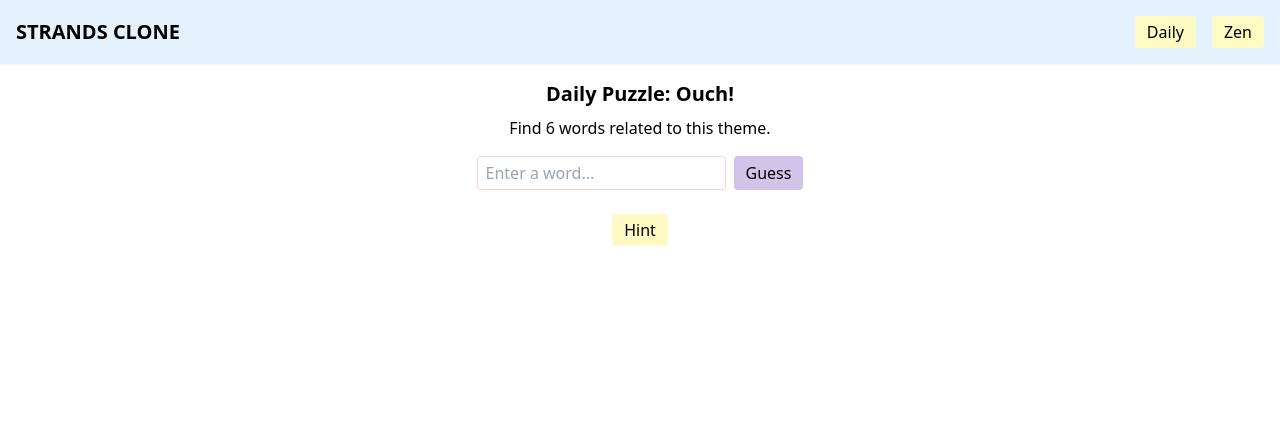
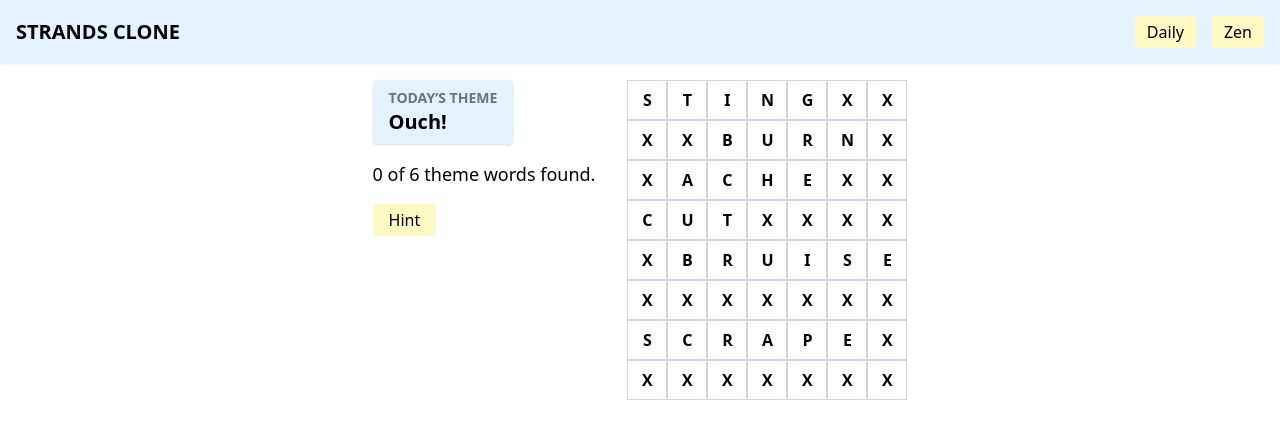
Before and after one commit to Heminyildiz/StrandUncover, a React (Vite) app: page /daily in a window 1280 px wide. Shown: the top 438 px of the page. Built offline with nearby package versions, Linux system fonts and the light colour scheme.

Commit message:
Update DailyGame.jsx

```diff
--- a/src/pages/DailyGame.jsx
+++ b/src/pages/DailyGame.jsx
@@ -1,50 +1,40 @@
 import React, { useEffect, useState } from "react";
+import WordGrid from "../components/WordGrid";
 import HintModal from "../components/HintModal";
 
 function DailyGame() {
   const [puzzle, setPuzzle] = useState(null);
-  const [guess, setGuess] = useState("");
   const [foundWords, setFoundWords] = useState([]);
+  const [hintOpen, setHintOpen] = useState(false);
   const [message, setMessage] = useState("");
-  const [showHint, setShowHint] = useState(false);
 
-  // Bugünün tarihini YYYY-MM-DD olarak al
   const today = new Date().toISOString().split("T")[0];
+  // Örnek: "2025-02-18"
 
   useEffect(() => {
-    // puzzleData.json'dan dailyPuzzles verisini çek
     fetch("/puzzleData.json")
       .then((res) => res.json())
       .then((data) => {
-        const dailyList = data.dailyPuzzles;
-        // Bugünkü puzzle'ı bul
-        const todayPuzzle = dailyList.find((p) => p.date === today);
+        if (!data.dailyPuzzles) return;
+        const puzzleOfTheDay = data.dailyPuzzles.find((p) => p.date === today);
 
-        // Eğer bugüne ait puzzle yoksa ilk puzzle'ı set edelim (örnek)
-        // Gerçek proje mantığında "no puzzle found" gibi bir durum gösterebilirsiniz
-        if (todayPuzzle) {
-          setPuzzle(todayPuzzle);
+        // Eğer bugüne ait puzzle yoksa bir tane fallback alalım (veya hata verilebilir)
+        if (puzzleOfTheDay) {
+          setPuzzle(puzzleOfTheDay);
         } else {
-          setPuzzle(dailyList[0]);
+          setPuzzle(data.dailyPuzzles[0]);
         }
       })
       .catch((err) => console.error(err));
   }, [today]);
 
-  const handleGuess = () => {
-    if (!puzzle) return;
-
-    const upperGuess = guess.trim().toUpperCase();
-
-    if (foundWords.includes(upperGuess)) {
+  const handleWordFound = (word) => {
+    if (foundWords.includes(word)) {
       setMessage("Already found!");
-    } else if (puzzle.words.includes(upperGuess)) {
-      setFoundWords([...foundWords, upperGuess]);
-      setMessage(`You found "${upperGuess}"!`);
-    } else {
-      setMessage("Not correct. Try again!");
+      return;
     }
-    setGuess("");
+    setFoundWords((prev) => [...prev, word]);
+    setMessage(`Found "${word}"!`);
   };
 
   if (!puzzle) {
@@ -55,64 +45,58 @@ function DailyGame() {
     );
   }
 
-  const allFound = foundWords.length === puzzle.words.length;
+  const totalWords = puzzle.words.length;
+  const remaining = totalWords - foundWords.length;
+  const allFound = remaining === 0;
 
   return (
-    <main className="container mx-auto p-4 text-center">
-      <h2 className="text-xl font-bold mb-2">
-        Daily Puzzle: {puzzle.themeTitle}
-      </h2>
+    <main className="container mx-auto p-4 flex flex-col md:flex-row items-center md:items-start justify-center gap-8">
+      {/* Sol Kısım: Tema, Sayac, Hint */}
+      <div className="flex flex-col items-center md:items-start gap-4">
+        <div className="bg-pastel-100 px-4 py-2 rounded shadow text-center md:text-left">
+          <p className="text-sm text-gray-500 font-semibold">TODAY’S THEME</p>
+          <h2 className="text-xl font-bold">{puzzle.themeTitle}</h2>
+        </div>
 
-      {allFound ? (
-        <div className="mt-4">
-          <p className="text-green-600 font-semibold">
-            Congratulations! You found all theme words!
-          </p>
-          <p className="text-sm mt-2">Come back tomorrow for a new puzzle!</p>
-        </div>
-      ) : (
-        <div className="mb-4">
-          <p>Find {puzzle.words.length} words related to this theme.</p>
-          <div className="flex flex-col items-center mt-4">
-            <div className="flex gap-2">
-              <input
-                type="text"
-                className="border border-pastel-400 rounded px-2 py-1"
-                placeholder="Enter a word..."
-                value={guess}
-                onChange={(e) => setGuess(e.target.value)}
-                onKeyDown={(e) => {
-                  if (e.key === "Enter") handleGuess();
-                }}
-              />
-              <button
-                onClick={handleGuess}
-                className="px-3 py-1 bg-pastel-500 rounded hover:bg-pastel-600 transition"
-              >
-                Guess
-              </button>
-            </div>
-            <p className="mt-2 text-pastel-800">{message}</p>
-          </div>
-        </div>
-      )}
+        <p className="text-lg font-medium">
+          {foundWords.length} of {totalWords} theme words found.
+        </p>
 
-      {/* Hint Butonu */}
-      {!allFound && (
-        <div>
+        {!allFound && (
           <button
-            onClick={() => setShowHint(true)}
-            className="px-3 py-1 bg-pastel-200 rounded hover:bg-pastel-300 transition"
+            onClick={() => setHintOpen(true)}
+            className="px-4 py-1 bg-pastel-200 rounded hover:bg-pastel-300 transition"
           >
             Hint
           </button>
+        )}
+
+        <p className="text-base text-pastel-400 h-6">{message}</p>
+      </div>
+
+      {/* Sağ Kısım: Harf Izgarası */}
+      <div>
+        <WordGrid
+          grid={puzzle.grid}
+          words={puzzle.words}
+          foundWords={foundWords}
+          onWordFound={handleWordFound}
+        />
+      </div>
+
+      {/* Eğer tüm kelimeler bulunduysa tebrik mesajı */}
+      {allFound && (
+        <div className="absolute bottom-4 left-1/2 transform -translate-x-1/2 bg-green-100 px-4 py-2 rounded">
+          <p className="text-green-700 font-semibold">
+            Congratulations! You found all words!
+          </p>
         </div>
       )}
 
       <HintModal
-        isOpen={showHint}
+        isOpen={hintOpen}
         hint={puzzle.hint}
-        onClose={() => setShowHint(false)}
+        onClose={() => setHintOpen(false)}
       />
     </main>
   );
```
